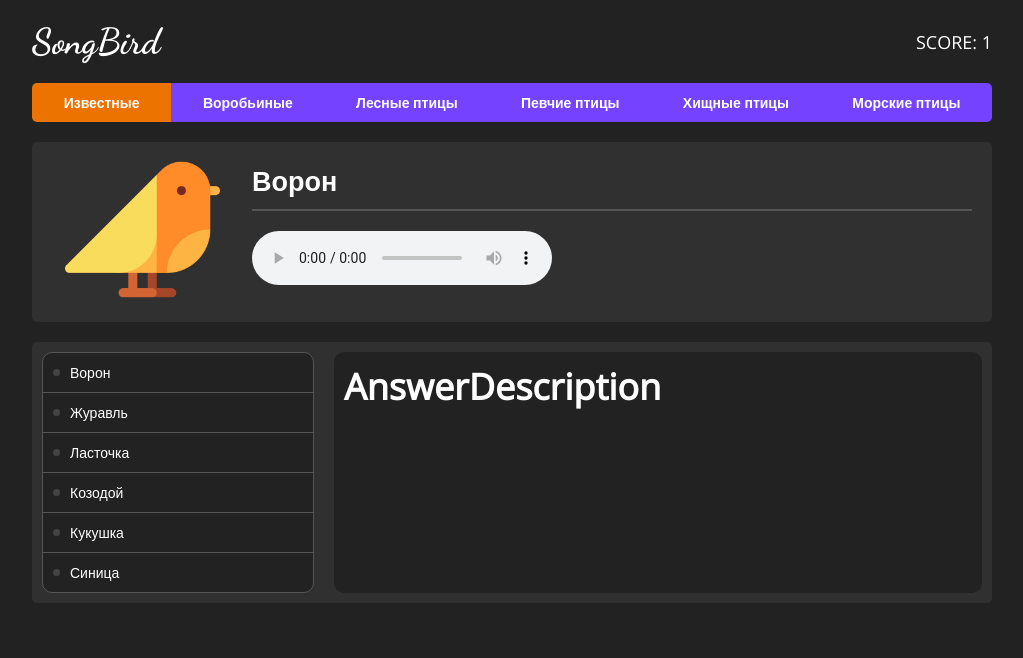
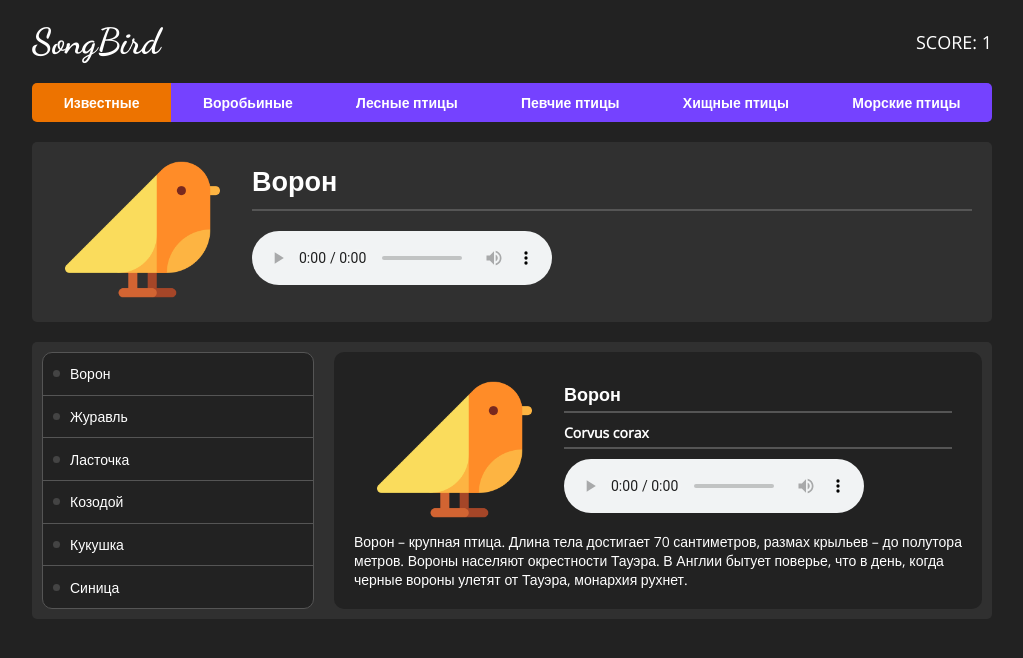
Before and after one commit to zenitfan19/songbird, a React (Create React App) app: page / in a window 1280 px wide. Shown: the top 658 px of the page, without its empty margins (128-1151 px from the left). Built offline with nearby package versions, Linux system fonts and the light colour scheme.

Commit message:
feat: add answer-description layout with styles

```diff
--- a/src/App.jsx
+++ b/src/App.jsx
@@ -9,7 +9,7 @@ function App() {
   return (
     <div className="app">
       <Header />
-      <BirdInfo />
+      <BirdInfo isSeparate={true} />
       <Answers />
     </div>
   );
--- a/src/components/Answers/components/AnswerDescription/AnswerDescription.jsx
+++ b/src/components/Answers/components/AnswerDescription/AnswerDescription.jsx
@@ -1,11 +1,12 @@
 import React from 'react';
 
+import BirdInfo from '../../../BirdInfo';
 import './AnswerDescription.scss'
 
 const AnswerDescription = () => {
   return (
     <div className="answer-block answer-description">
-      <h1>AnswerDescription</h1>
+      <BirdInfo isSeparate={false} />
     </div>
   );
 };
--- a/src/components/Answers/components/AnswerDescription/AnswerDescription.scss
+++ b/src/components/Answers/components/AnswerDescription/AnswerDescription.scss
@@ -1,3 +1,3 @@
 .answer-description {
-  padding: 10px;
+  padding: 20px;
 }
--- a/src/components/Answers/components/AnswersList/AnswersList.scss
+++ b/src/components/Answers/components/AnswersList/AnswersList.scss
@@ -2,14 +2,18 @@
   overflow: hidden;
   border: 1px solid #555;
   ul {
+    height: 100%;
     list-style: none;
     user-select: none;
     font-size: 14px;
+    display: flex;
+    flex-direction: column;
     li {
       display: flex;
       align-items: center;
       padding: 10px;
       border-bottom: 1px solid #555;
+      flex-grow: 1;
       cursor: pointer;
       &:last-child {
         border-bottom: none;
--- a/src/components/BirdInfo/BirdInfo.jsx
+++ b/src/components/BirdInfo/BirdInfo.jsx
@@ -3,16 +3,22 @@ import React from 'react';
 import BirdImage from './components/BirdImage';
 import './BirdInfo.scss';
 
-const BirdInfo = () => {
+const BirdInfo = ({ isSeparate }) => {
+  const bridInfoClass = isSeparate ? 'app-block bird-info' : 'bird-info bird-info_small';
+  const birdLatinName = !isSeparate ? <h3>Corvus corax</h3> : null;
+  const birdDescription = !isSeparate ? <div className='bird-text'>Ворон – крупная птица. Длина тела достигает 70 сантиметров, размах крыльев – до полутора метров. Вороны населяют окрестности Тауэра. В Англии бытует поверье, что в день, когда черные вороны улетят от Тауэра, монархия рухнет.</div> : null;
+
   return (
-    <div className="app-block bird-info">
+    <div className={bridInfoClass}>
       <div className="bird-info__image">
         <BirdImage />
       </div>
       <div className="bird-info__data">
         <h2>Ворон</h2>
+        {birdLatinName}
         <audio controls src=""></audio>
       </div>
+      {birdDescription}
     </div>
   );
 };
--- a/src/components/BirdInfo/BirdInfo.scss
+++ b/src/components/BirdInfo/BirdInfo.scss
@@ -1,5 +1,6 @@
 .bird-info {
   display: flex;
+  flex-wrap: wrap;
 }
 
 .bird-info__image {
@@ -16,9 +17,25 @@
   flex-grow: 1;
   padding: 10px;
 
-  h2 {
+  h2, h3 {
     padding-bottom: 10px;
     margin-bottom: 20px;
     border-bottom: 2px solid #555;
   }
 }
+
+.bird-info_small {
+  .bird-info__data {
+    h2, h3 {
+      font-size: 18px;
+      padding-bottom: 5px;
+      margin-bottom: 10px;
+    }
+    h3 {
+      font-size: 14px;
+    }
+  }
+  .bird-text {
+    font-size: 14px;
+  }
+}
```
